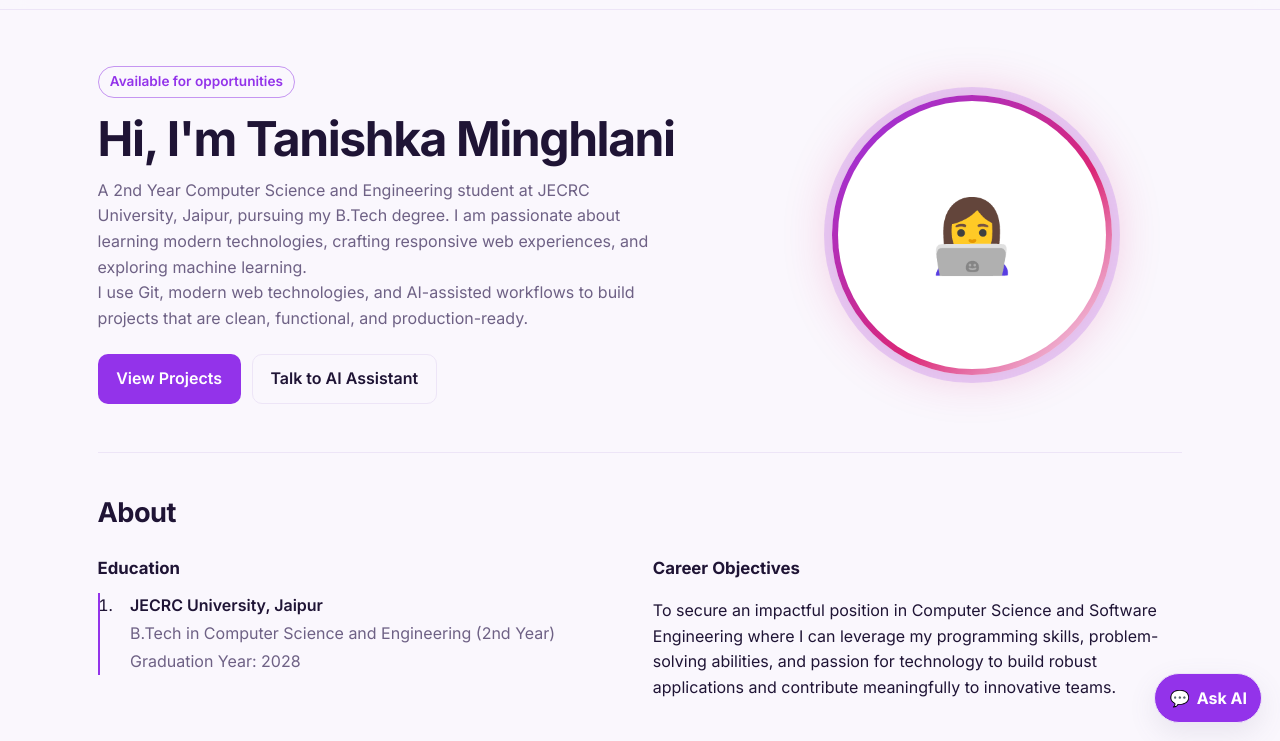
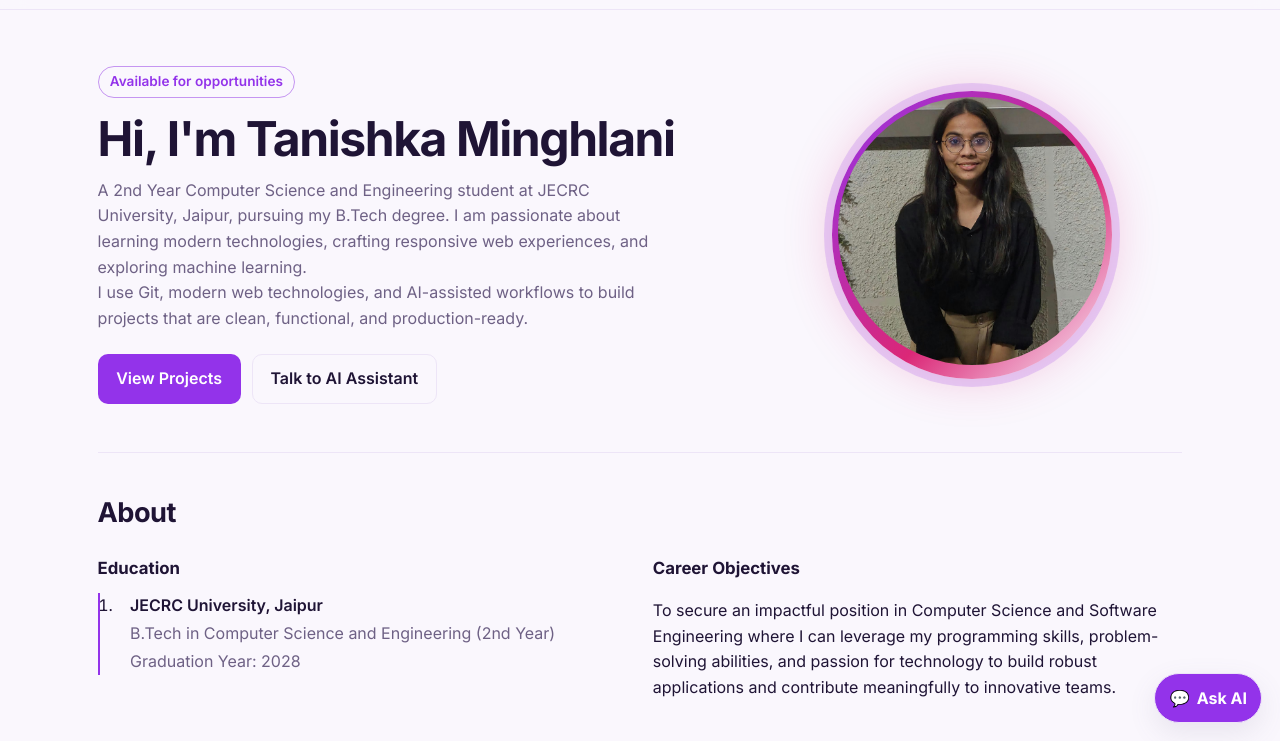
Before and after one commit to Tanishk-a/portfolio, a website: page index.html in a window 1280 px wide. Shown: the part 59-800 px from the top of the page. Drawn offline with Linux system fonts and the light colour scheme.

Commit message:
Set hero profile image to profile.jpeg

```diff
--- a/index.html
+++ b/index.html
@@ -126,7 +126,7 @@
             <img
               id="profile-image"
               class="profile-image"
-              src="profile-image.jpg"
+              src="profile.jpeg"
               alt="Portrait of Tanishka Minghlani"
               width="280"
               height="280"
```
